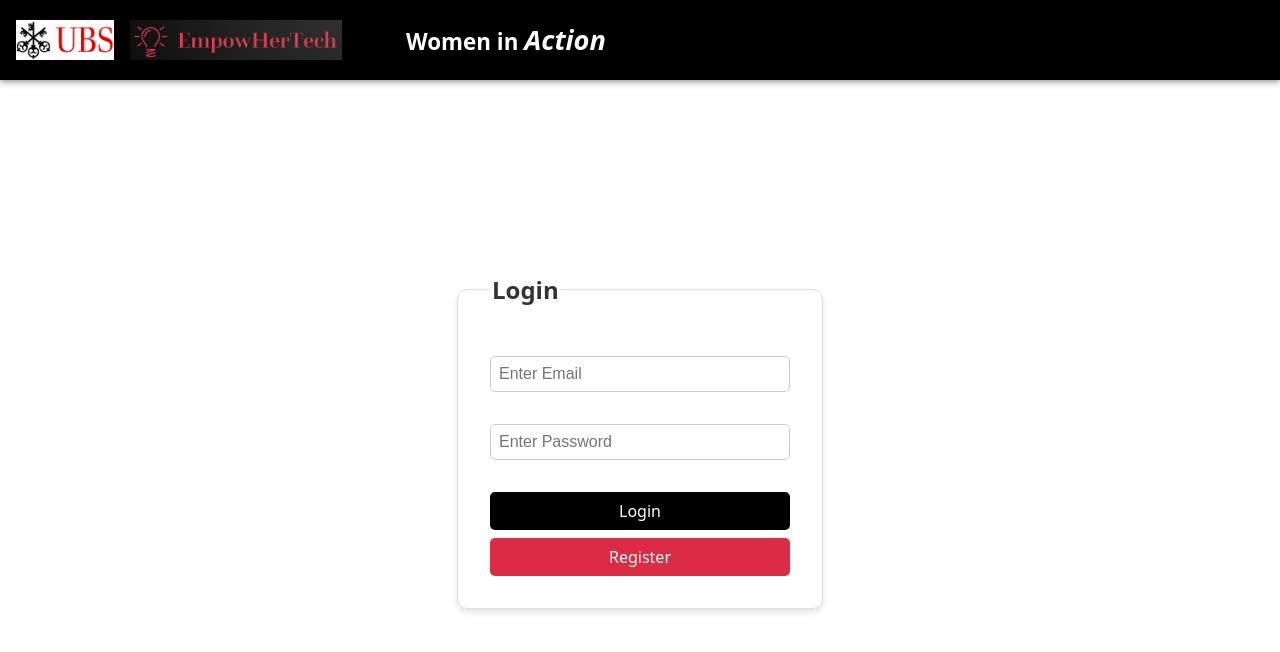
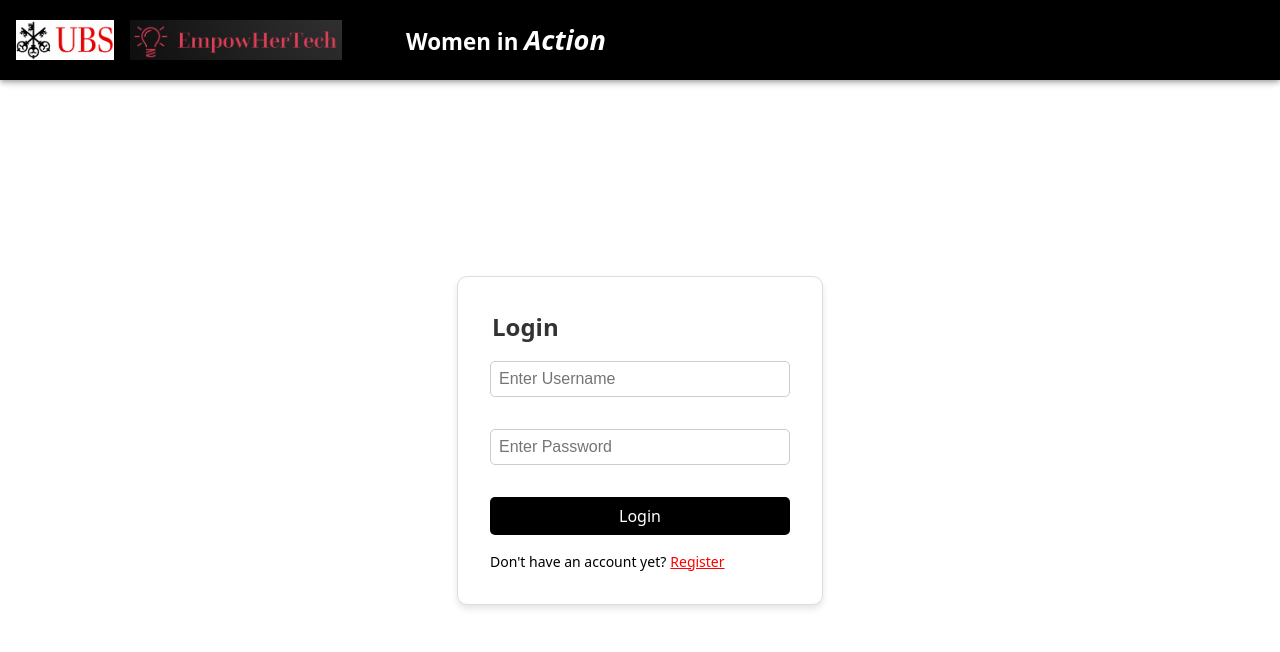
Before and after one commit to LaviniaThosatriavi/accelerate-action-ubs, a React (Vite) app in the folder frontend/: page / in a window 1280 px wide. Shown: the top 652 px of the page. Built offline with nearby package versions, Linux system fonts and the light colour scheme.

Commit message:
integrated login/register, resolved cors

```diff
--- a/frontend/src/components/Login.tsx
+++ b/frontend/src/components/Login.tsx
@@ -1,15 +1,17 @@
+import { useState, type FormEvent, type ChangeEvent } from "react";
+import { useNavigate } from "react-router-dom";
 import styled from "styled-components";
 
 const LoginContainer = styled.div`
   display: flex;
   justify-content: center;
   align-items: center;
-  width: 100vw; /* Full width */
+  width: 100vw;
   height: calc(100vh - 10vh);
   background-color: white;
 `;
 
-const FormWrapper = styled.fieldset`
+const FormWrapper = styled.form`
   border: 1px solid #ddd;
   border-radius: 10px;
   padding: 2rem;
@@ -33,6 +35,7 @@ const Input = styled.input`
   border-radius: 5px;
   font-size: 1rem;
   background-color: white;
+  color: black;
 `;
 
 const Button = styled.button`
@@ -50,22 +53,80 @@ const Button = styled.button`
   }
 `;
 
+const ErrorText = styled.div`
+  color: #ff0000;
+  margin-bottom: 1rem;
+  font-size: 0.875rem;
+`;
+
+const NavigationText = styled.div`
+  margin-top: 1rem;
+  font-size: 0.875rem;
+  color: black;
+  text-align: left;
+  display: flex;
+  align-items: baseline;
+  gap: 0.25rem;
+`;
+
+const StyledLink = styled.span`
+  color: #ff0000;
+  text-decoration: underline;
+  cursor: pointer;
+  /* Remove float property */
+
+  &:hover {
+    color: #cc0000;
+  }
+`;
+
 const Login = () => {
+  const [username, setUsername] = useState<string>('');
+  const [password, setPassword] = useState<string>('');
+  const [error, setError] = useState<string | null>(null);
+  const navigate = useNavigate();
+
+  const handleLogin = async (e: FormEvent<HTMLFormElement>) => {
+    e.preventDefault();
+    try {
+      const response = await fetch('http://localhost:8080/api/auth/login', {
+        method: 'POST',
+        headers: { 'Content-Type': 'application/json' },
+        body: JSON.stringify({ username, password }),
+      });
+
+      if (!response.ok) throw new Error();
+
+      const token = await response.text();
+      localStorage.setItem('jwtToken', token);
+      navigate('/home');
+    } catch {
+      setError('Invalid username or password');
+    }
+  };
+
   return (
     <LoginContainer>
-      <FormWrapper>
+      <FormWrapper onSubmit={handleLogin}>
         <Legend>Login</Legend>
-        <Input type="text" placeholder="Enter Email" />
-        <Input type="password" placeholder="Enter Password" />
-        <Button>Login</Button>
-        <Button
-          style={{
-            backgroundColor: "#DB2B45",
-            marginTop: "0.5rem",
-          }}
-        >
-          Register
-        </Button>
+        {error && <ErrorText>{error}</ErrorText>}
+        <Input
+          type="text"
+          placeholder="Enter Username"
+          value={username}
+          onChange={(e: ChangeEvent<HTMLInputElement>) => setUsername(e.target.value)}
+        />
+        <Input
+          type="password"
+          placeholder="Enter Password"
+          value={password}
+          onChange={(e: ChangeEvent<HTMLInputElement>) => setPassword(e.target.value)}
+        />
+        <Button type="submit">Login</Button>
+        <NavigationText>
+          Don't have an account yet?
+          <StyledLink onClick={() => navigate('/register')}>Register</StyledLink>
+        </NavigationText>
       </FormWrapper>
     </LoginContainer>
   );
--- a/frontend/src/components/Register.tsx
+++ b/frontend/src/components/Register.tsx
@@ -1,15 +1,17 @@
+import { useState, type FormEvent, type ChangeEvent } from "react";
+import { useNavigate } from "react-router-dom";
 import styled from "styled-components";
 
 const RegisterContainer = styled.div`
   display: flex;
   justify-content: center;
   align-items: center;
-  width: 100vw; /* Full width */
+  width: 100vw;
   height: calc(100vh - 10vh);
   background-color: white;
 `;
 
-const FormWrapper = styled.fieldset`
+const FormWrapper = styled.form`
   border: 1px solid #ddd;
   border-radius: 10px;
   padding: 2rem;
@@ -33,6 +35,7 @@ const Input = styled.input`
   border-radius: 5px;
   font-size: 1rem;
   background-color: white;
+  color: black;
 `;
 
 const Button = styled.button`
@@ -50,16 +53,87 @@ const Button = styled.button`
   }
 `;
 
+const ErrorText = styled.div`
+  color: #ff0000;
+  margin-bottom: 1rem;
+  font-size: 0.875rem;
+`;
+
+const NavigationText = styled.div`
+  margin-top: 1rem;
+  text-align: center;
+  font-size: 0.875rem;
+`;
+
+const StyledLink = styled.span`
+  color: #ff0000;
+  text-decoration: underline;
+  cursor: pointer;
+  margin-left: 0.25rem;
+
+  &:hover {
+    color: #cc0000;
+  }
+`;
+
 const Register = () => {
+  const [username, setUsername] = useState<string>('');
+  const [password, setPassword] = useState<string>('');
+  const [confirmPassword, setConfirmPassword] = useState<string>('');
+  const [error, setError] = useState<string | null>(null);
+  const navigate = useNavigate();
+
+  const handleRegister = async (e: FormEvent<HTMLFormElement>) => {
+    e.preventDefault();
+    if (password !== confirmPassword) {
+      setError('Passwords do not match');
+      return;
+    }
+
+    try {
+      const response = await fetch('http://localhost:8080/api/auth/register', {
+        method: 'POST',
+        headers: { 'Content-Type': 'application/json' },
+        body: JSON.stringify({ username, password }),
+      });
+
+      if (!response.ok) throw new Error();
+
+      window.alert('Registration successful!');
+      navigate('/');
+    } catch {
+      setError('Username already exists');
+    }
+  };
+
   return (
     <RegisterContainer>
-      <FormWrapper>
+      <FormWrapper onSubmit={handleRegister}>
         <Legend>Register</Legend>
-        <Input type="text" placeholder="Enter Username" />
-        <Input type="email" placeholder="Enter Email" />
-        <Input type="password" placeholder="Enter Password" />
-        <Input type="password" placeholder="Confirm Password" />
-        <Button>Register</Button>
+        {error && <ErrorText>{error}</ErrorText>}
+        <Input
+          type="text"
+          placeholder="Enter Username"
+          value={username}
+          onChange={(e: ChangeEvent<HTMLInputElement>) => setUsername(e.target.value)}
+        />
+        <Input
+          type="password"
+          placeholder="Enter Password"
+          value={password}
+          onChange={(e: ChangeEvent<HTMLInputElement>) => setPassword(e.target.value)}
+        />
+        <Input
+          type="password"
+          placeholder="Confirm Password"
+          value={confirmPassword}
+          onChange={(e: ChangeEvent<HTMLInputElement>) => setConfirmPassword(e.target.value)}
+        />
+        <Button type="submit">Register</Button>
+        <NavigationText>
+          Already have an account?
+          <StyledLink onClick={() => navigate('/')}>Back to Login</StyledLink>
+        </NavigationText>
       </FormWrapper>
     </RegisterContainer>
   );
```
Also changed, not shown: 1 other file (tests, documents, lock files or other folders).
